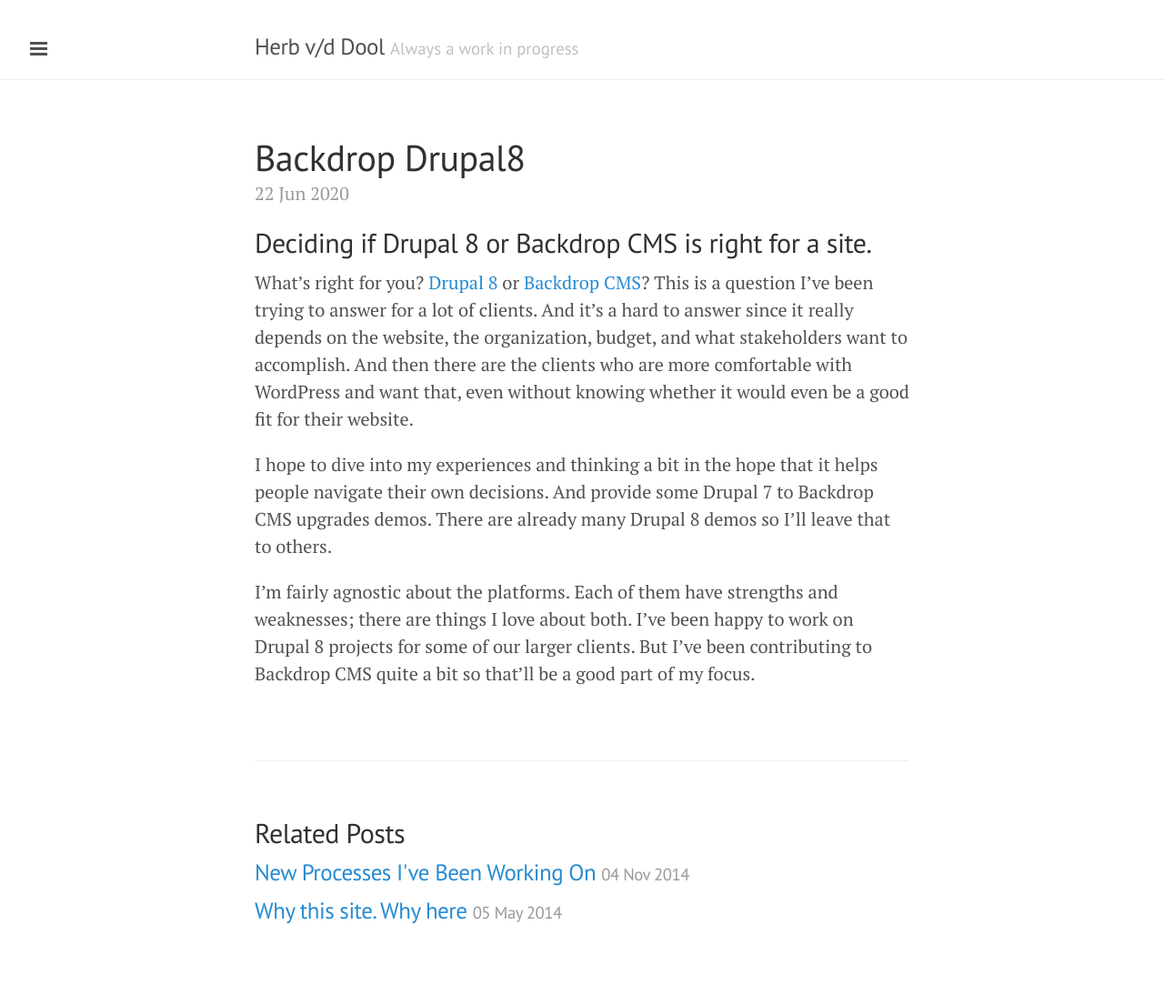
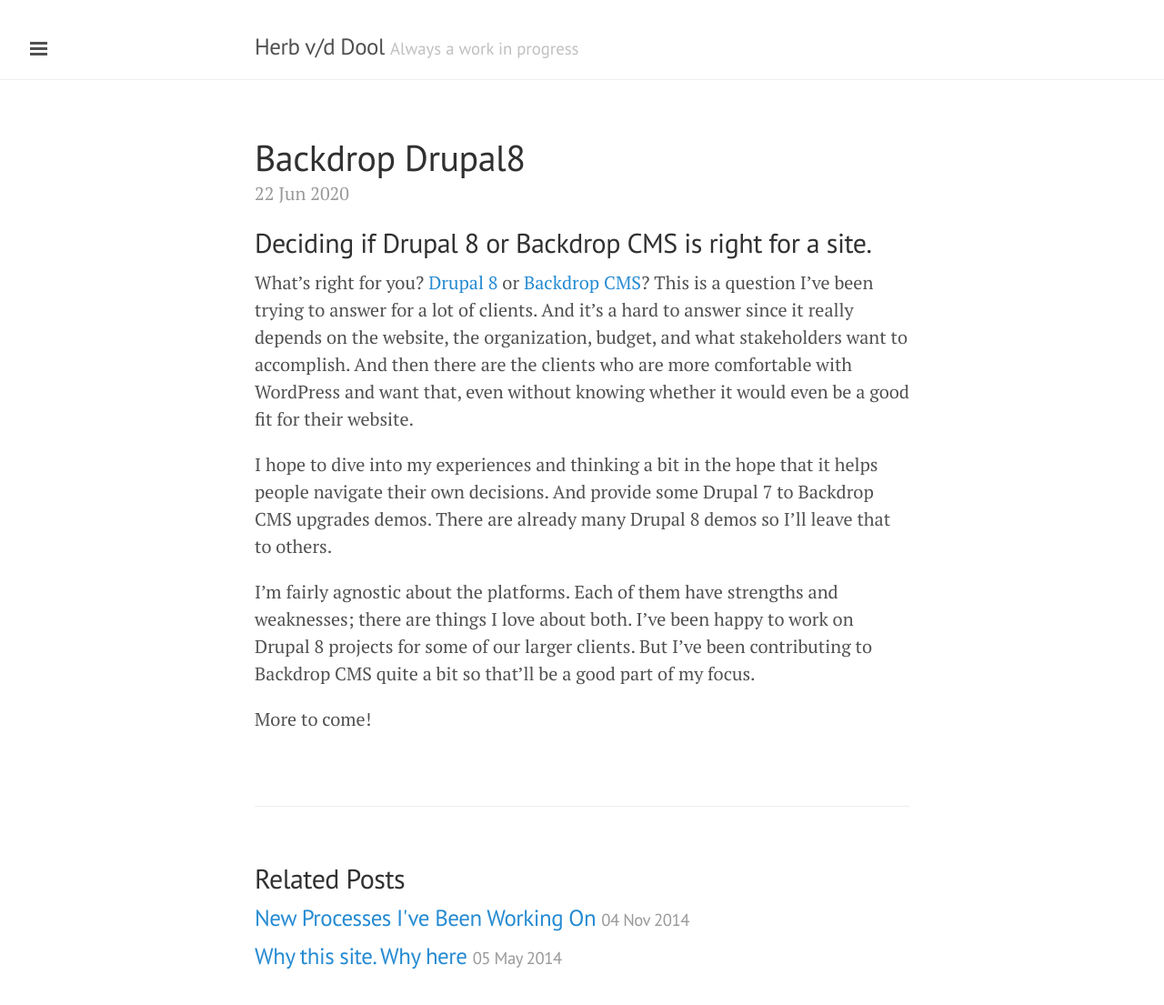
Before and after one commit to herbdool/herbdool.github.com, a Jekyll site: the page built from _posts/2020-06-22-backdrop-drupal8.md, in a window 1280 px wide, cut to the strip 104-1231 px from the top of the page. Shown: the top 1105 px of the strip at 91% size. Built offline with Jekyll 4.4.1, drawn with Linux system fonts in a browser that asks for light colours; Markdown is read by kramdown in place of the engine named in the settings; before the commit the page ends 1181 px from its top, so only the background shows below that.

Commit message:
Update 2020-06-22-backdrop-drupal8.md

```diff
--- a/_posts/2020-06-22-backdrop-drupal8.md
+++ b/_posts/2020-06-22-backdrop-drupal8.md
@@ -15,3 +15,5 @@
 I hope to dive into my experiences and thinking a bit in the hope that it helps people navigate their own decisions. And provide some Drupal 7 to Backdrop CMS upgrades demos. There are already many Drupal 8 demos so I'll leave that to others.
 
 I'm fairly agnostic about the platforms. Each of them have strengths and weaknesses; there are things I love about both. I've been happy to work on Drupal 8 projects for some of our larger clients. But I've been contributing to Backdrop CMS quite a bit so that'll be a good part of my focus.
+
+More to come!
```
